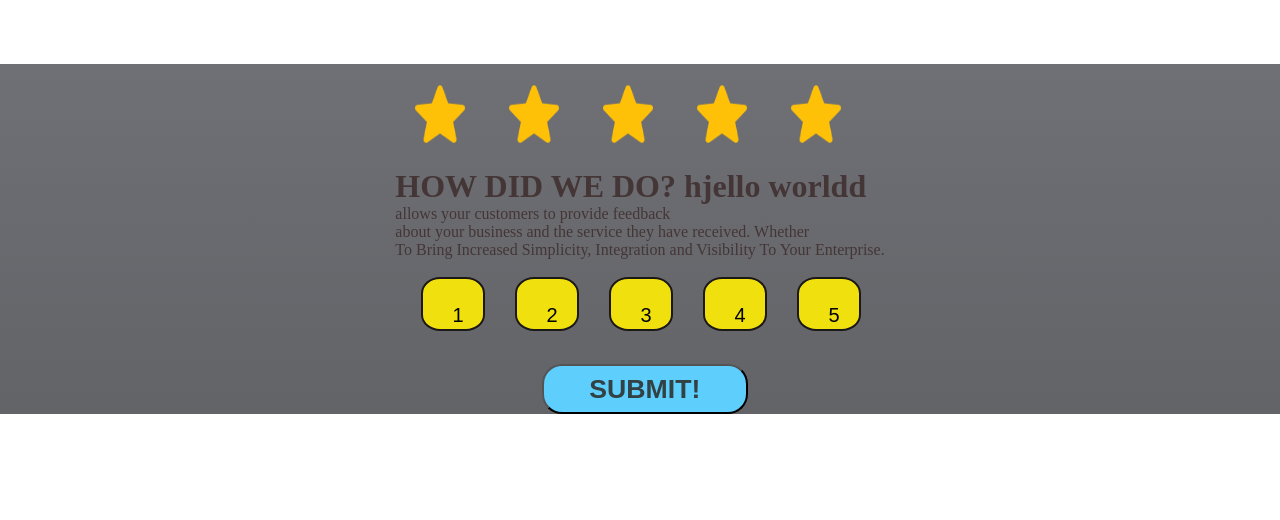
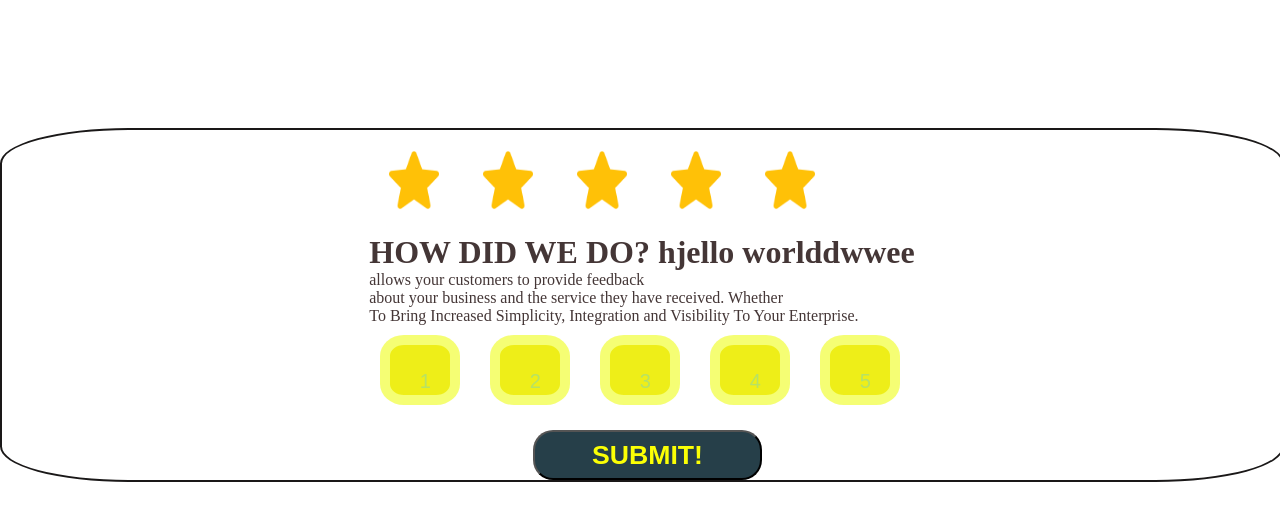
Before and after one commit to Johnkevin23/RATINGSTAR, a plain HTML site: page index.html in a window 1280 px wide. Drawn offline with Linux system fonts and the light colour scheme.

Commit message:
my first commit

```diff
--- a/assets/css/stlyle.css
+++ b/assets/css/stlyle.css
@@ -2,15 +2,14 @@
     margin: 0;
     padding: 0%;
 }
-.container {
-    min-height: 100%;
-    background-image: linear-gradient(rgba(50, 51, 58, 0.7), rgba(32, 33, 39, 0.7)),
-    url('../images/download\ \(1\).jpg');
+ .container {
     background-position: center;
     background-size: cover;
     position: relative;
 }
- .icon  img{
+
+
+.icon  img{
     height: 60px;
     width: 50px;
     justify-content: center;
@@ -18,7 +17,6 @@
     display: relative;
     max-width: 500px;
     margin: 20px;
-
 }
 .container {
 
@@ -28,7 +26,13 @@
     display: flex;
     position: relative;
     justify-content: center;
-    margin-top: 5%;
+    margin-top: 10%;
+    border: 2px solid rgb(26, 24, 24);
+    border-radius: 15px;
+    background-position: center;
+    background-size: cover;
+    position: relative;
+    border-radius: 10%;
 
 }
 
@@ -38,9 +42,9 @@
     height: 30px;
     border: 1px solid;
     border-radius: 30%;
-    border: 2px solid rgb(29, 24, 24);
-    background-color: rgb(240, 225, 14);
-    color: black;
+    border: 10px solid hwb(64 48% 0% / 0.938);
+    background-color: rgb(238, 238, 24);
+    color: rgb(182, 226, 101);
     padding: 25px 30px;
     font-size: 20px;
     cursor: pointer;
@@ -73,16 +77,16 @@
     width: 60%;
     border-radius: 20px;
     cursor: pointer;
-    color: rgba(44, 44, 40, 0.87);
-    background-color: rgba(94, 209, 255, 0.979);
+    color: rgb(251, 255, 5);
+    background-color: rgba(34, 60, 70, 0.979);
 }
 .submit button:hover{
     border: 1px solid rgb(88, 247, 40);
     background: rgb(88, 255, 37);
-    transition: 1s;
+    transition: 0.5s;
 }
 .footer button:hover{
-    border: 1px solid green;
-    background: green;
-    transition: 1s;
+    border: 1px solid rgb(80, 212, 80);
+    background: rgb(229, 255, 111);
+    transition: 0.5s;
 }
--- a/index.html
+++ b/index.html
@@ -11,6 +11,7 @@
     <div class="container">
         <div class="main">
             <div class="icon">
+
                 <img src="assets/images/star.icon.png">
                 <img src="assets/images/star.icon.png">
                 <img src="assets/images/star.icon.png">
@@ -18,7 +19,7 @@
                 <img src="assets/images/star.icon.png">
             </div>
             <div>
-                <h1>HOW DID WE DO? hjello worldd</h1>
+                <h1>HOW DID WE DO? hjello worlddwwee</h1>
                 <P> allows your customers to provide feedback<br> about your business and the service they have received.
                  Whether<br>To Bring Increased Simplicity, Integration and Visibility To Your Enterprise.
             </div>
```
